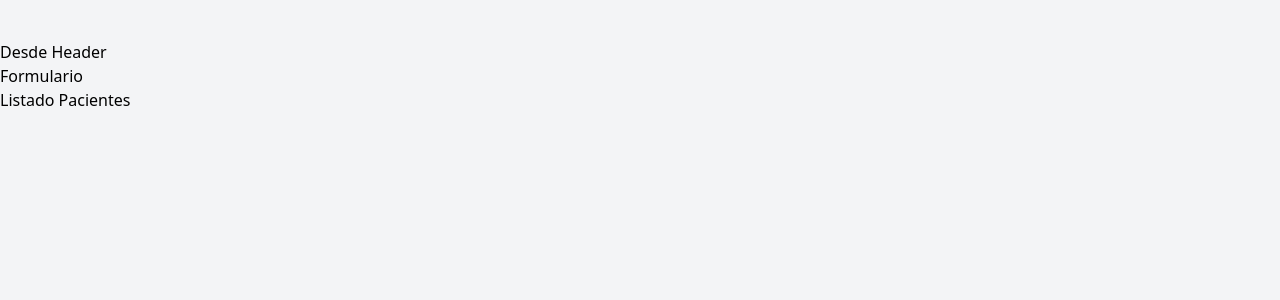
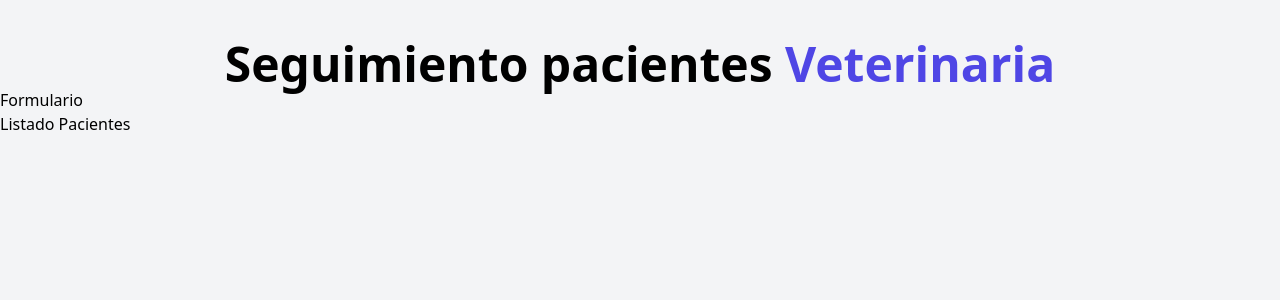
Before and after one commit to MikoVelascoRamirez/pacientes-veterinaria, a React (Vite) app in the folder pacientes_veterinaria/: page / in a window 1280 px wide. Shown: the top 300 px of the page. Built offline with nearby package versions, Linux system fonts and the light colour scheme.

Commit message:
10. feat: styling header

```diff
--- a/pacientes_veterinaria/components/Header.jsx
+++ b/pacientes_veterinaria/components/Header.jsx
@@ -1,6 +1,8 @@
 const Header = () => {
     return(
-        <h1>Desde Header</h1>
+        <h1 className="font-black text-5xl text-center w-full md:w-2/3 mx-auto">
+            Seguimiento pacientes <span className="text-indigo-600">Veterinaria</span>
+        </h1>
     )
 }
 
```
